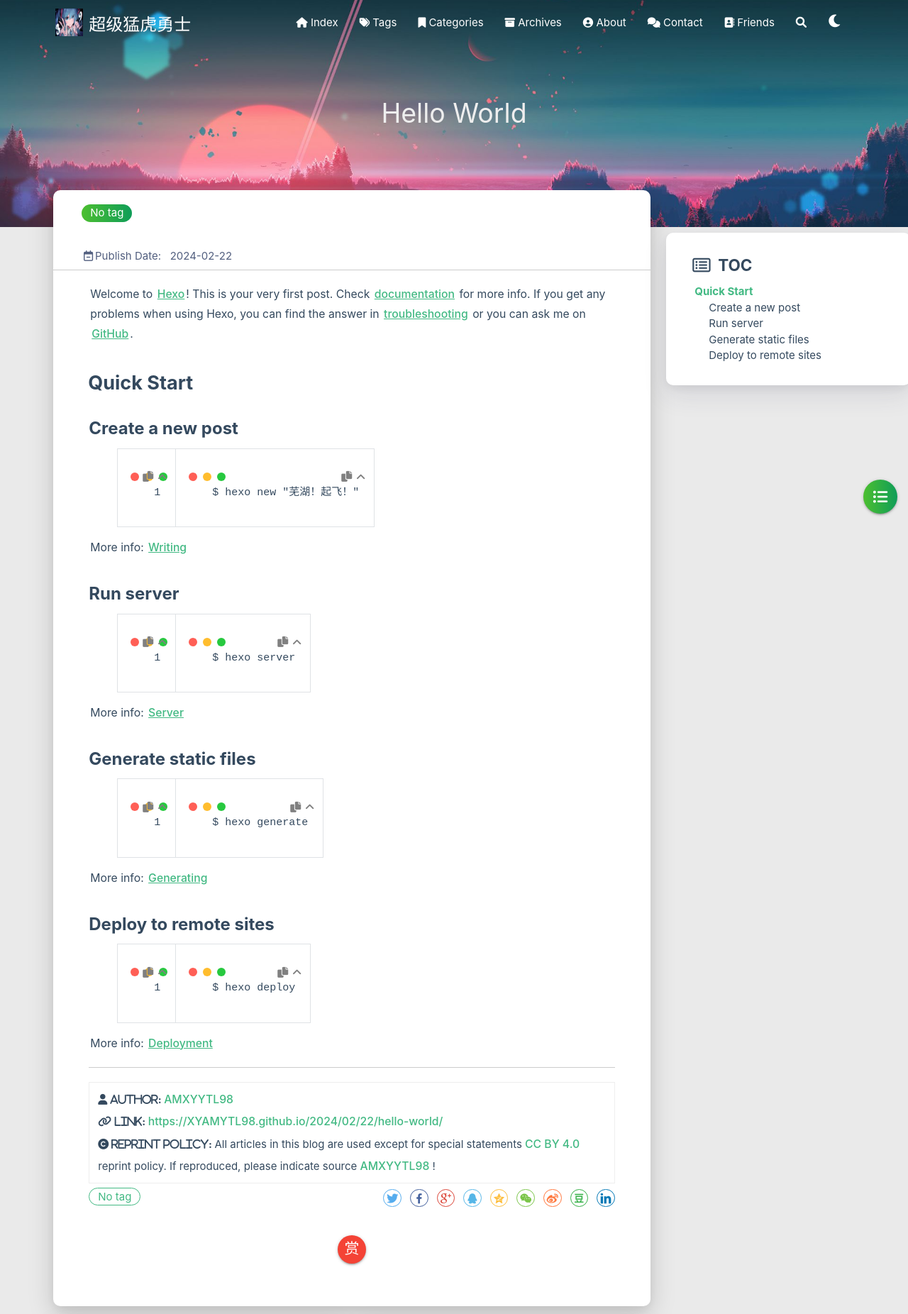
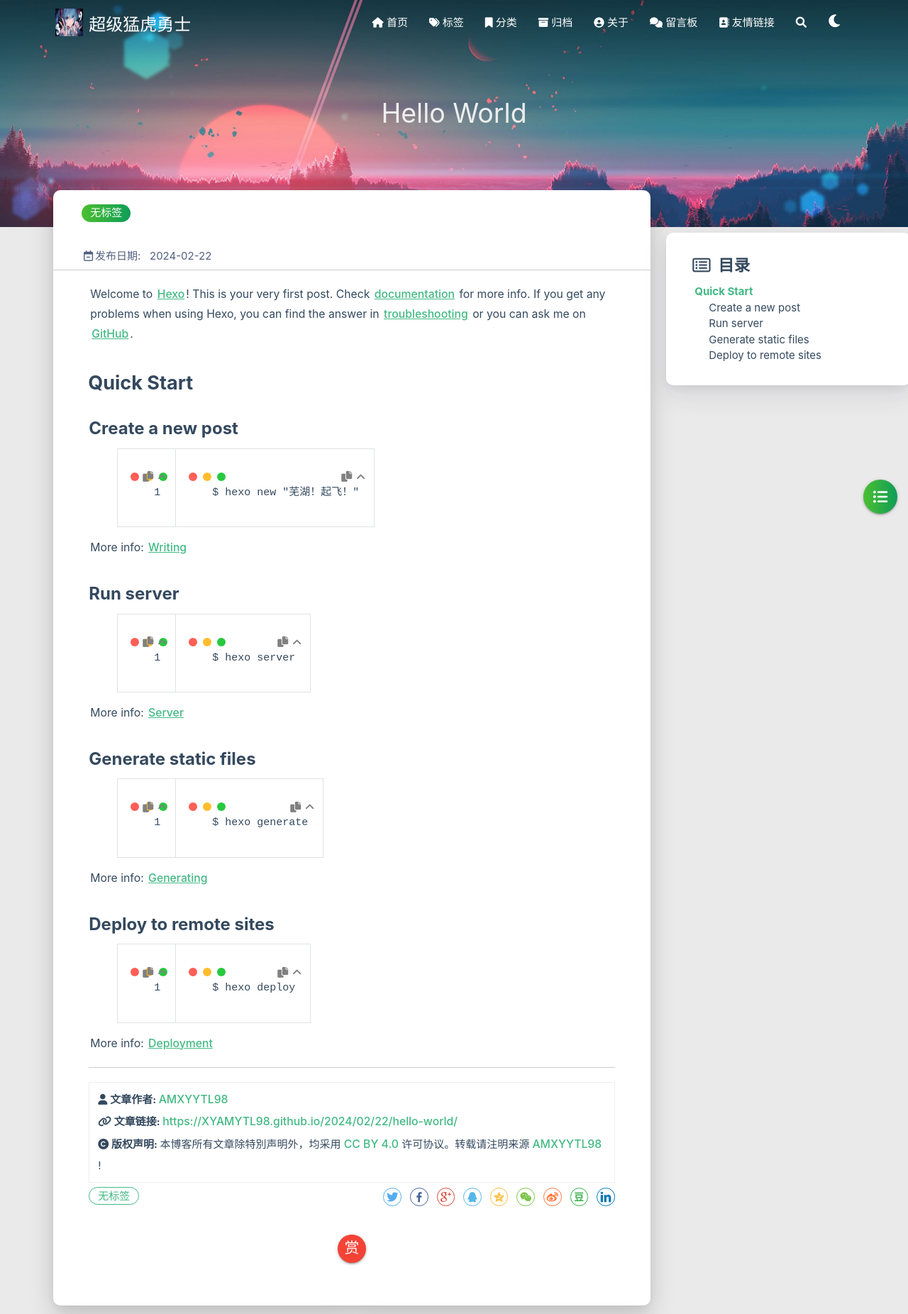
Before and after one commit to XYAMYTL98/XYAMYTL98.github.io, a plain HTML site: page 2024/02/22/hello-world/index.html in a window 1280 px wide. Shown: the top 1852 px of the page at 71% size. Drawn offline with Linux system fonts and the light colour scheme; some packages are replaced by stand-ins of ours; no server answers; a script that the page names is missing.

Commit message:
Site updated: 2024-02-23 17:11:42

```diff
--- a/2024/02/22/hello-world/index.html
+++ b/2024/02/22/hello-world/index.html
@@ -1,5 +1,5 @@
 <!DOCTYPE HTML>
-<html lang="zh-Hans">
+<html lang="zh-CN">
 
 
 <head>
@@ -78,7 +78,7 @@
 
       <i class="fas fa-home" style="zoom: 0.6;"></i>
 
-      <span>Index</span>
+      <span>首页</span>
     </a>
 
   </li>
@@ -89,7 +89,7 @@
 
       <i class="fas fa-tags" style="zoom: 0.6;"></i>
 
-      <span>Tags</span>
+      <span>标签</span>
     </a>
 
   </li>
@@ -100,7 +100,7 @@
 
       <i class="fas fa-bookmark" style="zoom: 0.6;"></i>
 
-      <span>Categories</span>
+      <span>分类</span>
     </a>
 
   </li>
@@ -111,7 +111,7 @@
 
       <i class="fas fa-archive" style="zoom: 0.6;"></i>
 
-      <span>Archives</span>
+      <span>归档</span>
     </a>
 
   </li>
@@ -122,7 +122,7 @@
 
       <i class="fas fa-user-circle" style="zoom: 0.6;"></i>
 
-      <span>About</span>
+      <span>关于</span>
     </a>
 
   </li>
@@ -133,7 +133,7 @@
 
       <i class="fas fa-comments" style="zoom: 0.6;"></i>
 
-      <span>Contact</span>
+      <span>留言板</span>
     </a>
 
   </li>
@@ -144,14 +144,14 @@
 
       <i class="fas fa-address-book" style="zoom: 0.6;"></i>
 
-      <span>Friends</span>
+      <span>友情链接</span>
     </a>
 
   </li>
 
   <li>
     <a href="#searchModal" class="modal-trigger waves-effect waves-light">
-      <i id="searchIcon" class="fas fa-search" title="Search" style="zoom: 0.85;"></i>
+      <i id="searchIcon" class="fas fa-search" title="搜索" style="zoom: 0.85;"></i>
     </a>
   </li>
   <li>
@@ -184,7 +184,7 @@
 
 			    <i class="fa-fw fas fa-home"></i>
 
-			Index
+			首页
 		</a>
 
         </li>
@@ -195,7 +195,7 @@
 
 			    <i class="fa-fw fas fa-tags"></i>
 
-			Tags
+			标签
 		</a>
 
         </li>
@@ -206,7 +206,7 @@
 
 			    <i class="fa-fw fas fa-bookmark"></i>
 
-			Categories
+			分类
 		</a>
 
         </li>
@@ -217,7 +217,7 @@
 
 			    <i class="fa-fw fas fa-archive"></i>
 
-			Archives
+			归档
 		</a>
 
         </li>
@@ -228,7 +228,7 @@
 
 			    <i class="fa-fw fas fa-user-circle"></i>
 
-			About
+			关于
 		</a>
 
         </li>
@@ -239,7 +239,7 @@
 
 			    <i class="fa-fw fas fa-comments"></i>
 
-			Contact
+			留言板
 		</a>
 
         </li>
@@ -250,7 +250,7 @@
 
 			    <i class="fa-fw fas fa-address-book"></i>
 
-			Friends
+			友情链接
 		</a>
 
         </li>
@@ -362,7 +362,7 @@
                 <div class="col s7">
 
                           <div class="article-tag">
-                            <span class="chip bg-color">No tag</span>
+                            <span class="chip bg-color">无标签</span>
                           </div>
 
                 </div>
@@ -374,7 +374,7 @@
             <div class="post-info">
 
                 <div class="post-date info-break-policy">
-                    <i class="far fa-calendar-minus fa-fw"></i>Publish Date:&nbsp;&nbsp;
+                    <i class="far fa-calendar-minus fa-fw"></i>发布日期:&nbsp;&nbsp;
                     2024-02-22
                 </div>
 
@@ -421,7 +421,7 @@
             <div class="reprint__author">
                 <span class="reprint-meta" style="font-weight: bold;">
                     <i class="fas fa-user">
-                        Author:
+                        文章作者:
                     </i>
                 </span>
                 <span class="reprint-info">
@@ -431,7 +431,7 @@
             <div class="reprint__type">
                 <span class="reprint-meta" style="font-weight: bold;">
                     <i class="fas fa-link">
-                        Link:
+                        文章链接:
                     </i>
                 </span>
                 <span class="reprint-info">
@@ -441,13 +441,13 @@
             <div class="reprint__notice">
                 <span class="reprint-meta" style="font-weight: bold;">
                     <i class="fas fa-copyright">
-                        Reprint policy:
+                        版权声明:
                     </i>
                 </span>
                 <span class="reprint-info">
-                    All articles in this blog are used except for special statements
+                    本博客所有文章除特別声明外，均采用
                     <a href="https://creativecommons.org/licenses/by/4.0/deed.zh" rel="external nofollow noreferrer" target="_blank">CC BY 4.0</a>
-                    reprint policy. If reproduced, please indicate source
+                    许可协议。转载请注明来源
                     <a href="/about" target="_blank">AMXYYTL98</a>
                     !
                 </span>
@@ -457,7 +457,7 @@
 
     <script async defer>
       document.addEventListener("copy", function (e) {
-        let toastHTML = '<span>Copied successfully, please follow the reprint policy of this article</span><button class="btn-flat toast-action" onclick="navToReprintStatement()" style="font-size: smaller">more</a>';
+        let toastHTML = '<span>复制成功，请遵循本文的转载规则</span><button class="btn-flat toast-action" onclick="navToReprintStatement()" style="font-size: smaller">查看</a>';
         M.toast({html: toastHTML})
       });
 
@@ -472,7 +472,7 @@
                 <div class="post-meta__tag-list" style="display: inline-block;">
 
                         <div class="article-tag">
-                            <span class="chip bg-color">No tag</span>
+                            <span class="chip bg-color">无标签</span>
                         </div>
 
                 </div>
@@ -551,7 +551,7 @@
 
         <div class="article col s12 m6" data-aos="fade-up">
             <div class="article-badge left-badge text-color">
-                <i class="fas fa-chevron-left"></i>&nbsp;Previous</div>
+                <i class="fas fa-chevron-left"></i>&nbsp;上一篇</div>
             <div class="card">
                 <a href="/2024/02/23/python/">
                     <div class="card-image">
@@ -587,7 +587,7 @@
 
         <div class="article col s12 m6" data-aos="fade-up">
             <div class="article-badge right-badge text-color">
-                Current&nbsp;<i class="far fa-dot-circle"></i>
+                本篇&nbsp;<i class="far fa-dot-circle"></i>
             </div>
             <div class="card">
                 <a href="/2024/02/22/hello-world/">
@@ -653,7 +653,7 @@
     </div>
     <div id="toc-aside" class="expanded col l3 hide-on-med-and-down">
         <div class="toc-widget card" style="background-color: white;">
-            <div class="toc-title"><i class="far fa-list-alt"></i>&nbsp;&nbsp;TOC</div>
+            <div class="toc-title"><i class="far fa-list-alt"></i>&nbsp;&nbsp;目录</div>
             <div id="toc-content"></div>
         </div>
     </div>
@@ -814,13 +814,13 @@
 
 
                 <span id="busuanzi_container_site_pv">
-                &nbsp;|&nbsp;<i class="far fa-eye"></i>&nbsp;Total visits:&nbsp;
+                &nbsp;|&nbsp;<i class="far fa-eye"></i>&nbsp;总访问量:&nbsp;
                     <span id="busuanzi_value_site_pv" class="white-color"></span>
             </span>
 
 
                 <span id="busuanzi_container_site_uv">
-                &nbsp;|&nbsp;<i class="fas fa-users"></i>&nbsp;Total visitors:&nbsp;
+                &nbsp;|&nbsp;<i class="fas fa-users"></i>&nbsp;总访问人数:&nbsp;
                     <span id="busuanzi_value_site_uv" class="white-color"></span>
             </span>
 
@@ -856,7 +856,7 @@
                         var diffDays = Math.floor((diff / days) - diffYears * 365);
 
                         // 区分是否有年份.
-                        var language = 'zh-Hans';
+                        var language = 'zh-CN';
                         if (startYear === String(todayYear)) {
                             document.getElementById("year").innerHTML = todayYear;
                             var daysTip = 'This site has been running for ' + diffDays + ' days';
@@ -927,8 +927,8 @@
 <div id="searchModal" class="modal">
     <div class="modal-content">
         <div class="search-header">
-            <span class="title"><i class="fas fa-search"></i>&nbsp;&nbsp;Search</span>
-            <input type="search" id="searchInput" name="s" placeholder="Please enter a search keyword"
+            <span class="title"><i class="fas fa-search"></i>&nbsp;&nbsp;搜索</span>
+            <input type="search" id="searchInput" name="s" placeholder="请输入搜索的关键字"
                    class="search-input">
         </div>
         <div id="searchResult"></div>
```
Also changed, not shown: 2024/02/23/python/index.html (+33 -33 lines), archives/2024/02/index.html (+23 -23 lines), archives/2024/index.html (+23 -23 lines), archives/index.html (+23 -23 lines), index.html (+22 -22 lines).
